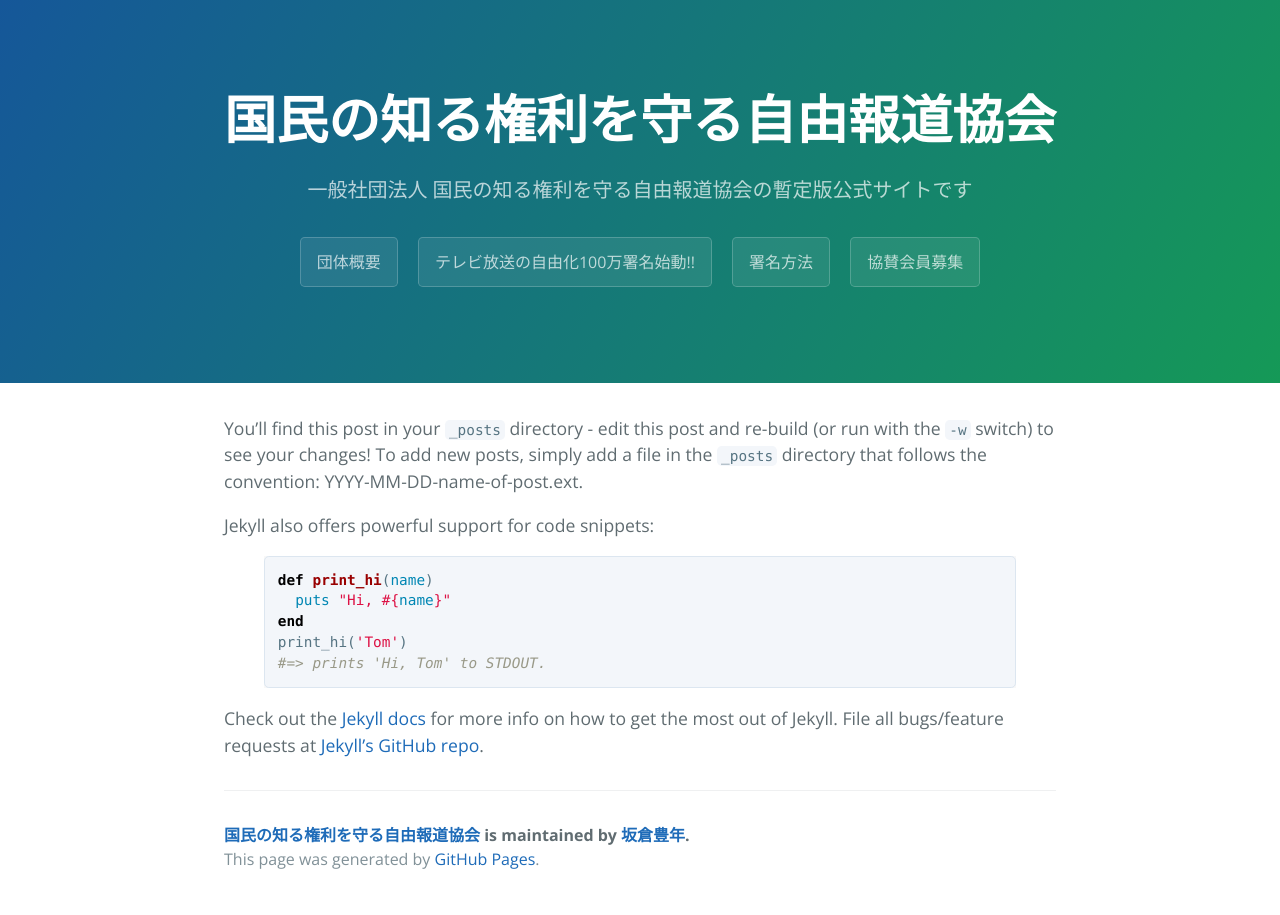
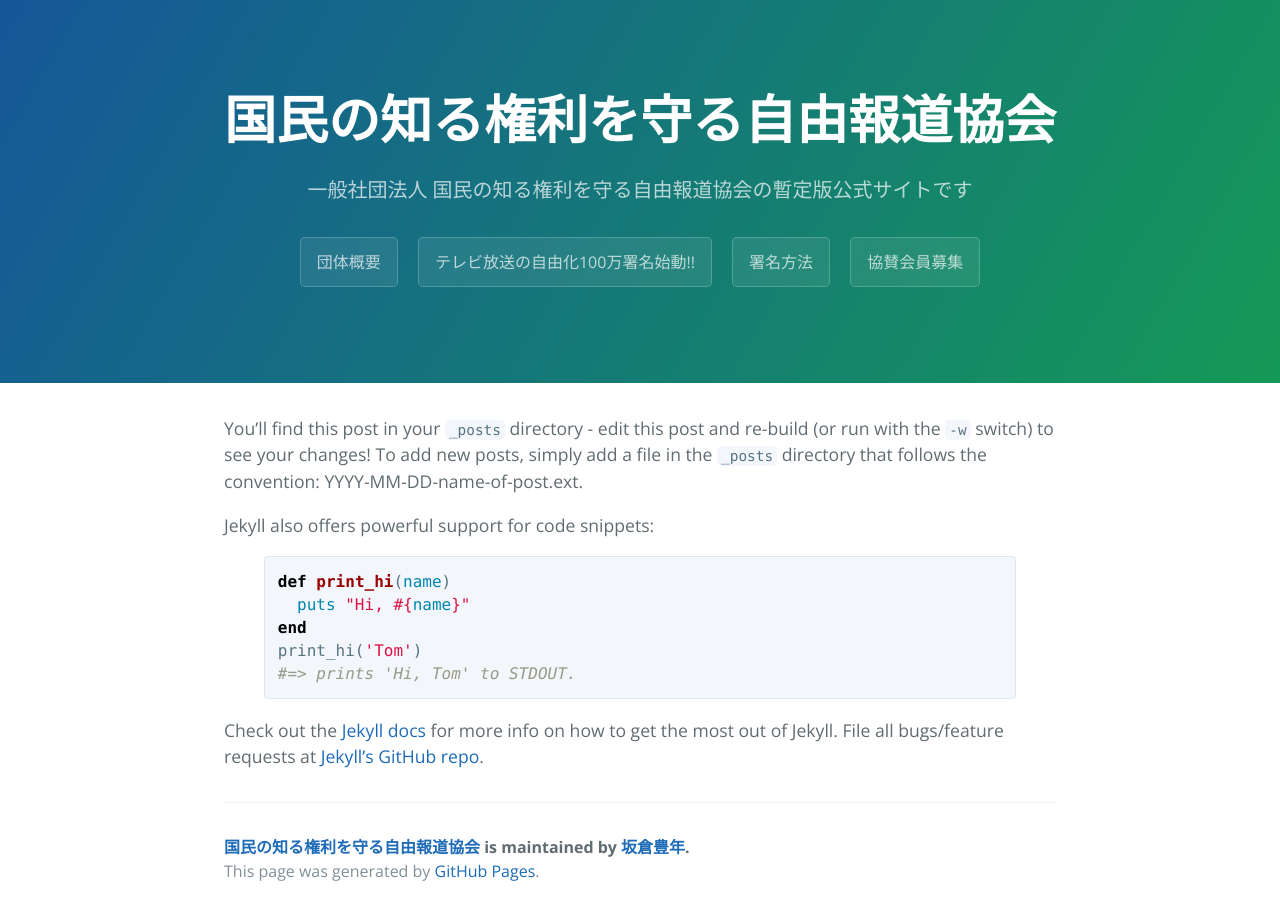
Before and after one commit to tejima/free-press, a Jekyll site: the page built from _posts/2016-02-12-sample-content.markdown, in a window 1280 px wide. Built offline with Jekyll 4.4.1, drawn with Linux system fonts in a browser that asks for light colours.

Commit message:
フォントサイズ、折り返し。

```diff
--- a/css/cayman.css
+++ b/css/cayman.css
@@ -164,10 +164,10 @@ a:hover { text-decoration: underline; }
 .main-content p { margin-bottom: 1em; }
 .main-content code { padding: 2px 4px; font-family: Consolas, "Liberation Mono", Menlo, Courier, monospace; font-size: 0.9rem; color: #567482; background-color: #f3f6fa; border-radius: 0.3rem; }
 .main-content pre { padding: 0.8rem; margin-top: 0; margin-bottom: 1rem; font: 1rem Consolas, "Liberation Mono", Menlo, Courier, monospace; color: #567482; word-wrap: normal; background-color: #f3f6fa; border: solid 1px #dce6f0; border-radius: 0.3rem; }
-.main-content pre > code { padding: 0; margin: 0; font-size: 0.9rem; color: #567482; word-break: normal; white-space: pre; background: transparent; border: 0; }
+.main-content pre > code { padding: 0; margin: 0; font-size: 1rem; color: #567482; word-break: normal; white-space: pre; background: transparent; border: 0; }
 .main-content .highlight { margin-bottom: 1rem; }
 .main-content .highlight pre { margin-bottom: 0; word-break: normal; }
-.main-content .highlight pre, .main-content pre { padding: 0.8rem; overflow: auto; font-size: 0.9rem; line-height: 1.45; border-radius: 0.3rem; -webkit-overflow-scrolling: touch; }
+.main-content .highlight pre, .main-content pre { padding: 0.8rem; overflow: auto; font-size: 1rem; line-height: 1.45; border-radius: 0.3rem; -webkit-overflow-scrolling: touch;   white-space: pre-wrap;   word-wrap: break-word;}
 .main-content pre code, .main-content pre tt { display: inline; max-width: initial; padding: 0; margin: 0; overflow: initial; line-height: inherit; word-wrap: normal; background-color: transparent; border: 0; }
 .main-content pre code:before, .main-content pre code:after, .main-content pre tt:before, .main-content pre tt:after { content: normal; }
 .main-content ul, .main-content ol { margin-top: 0; }
```
